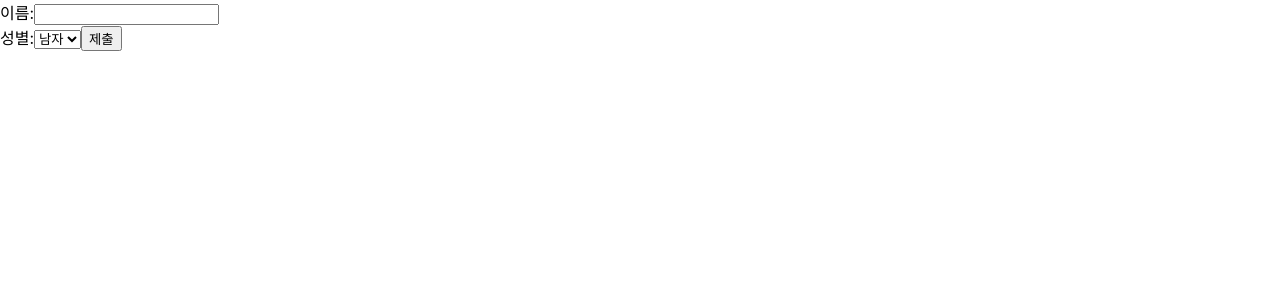
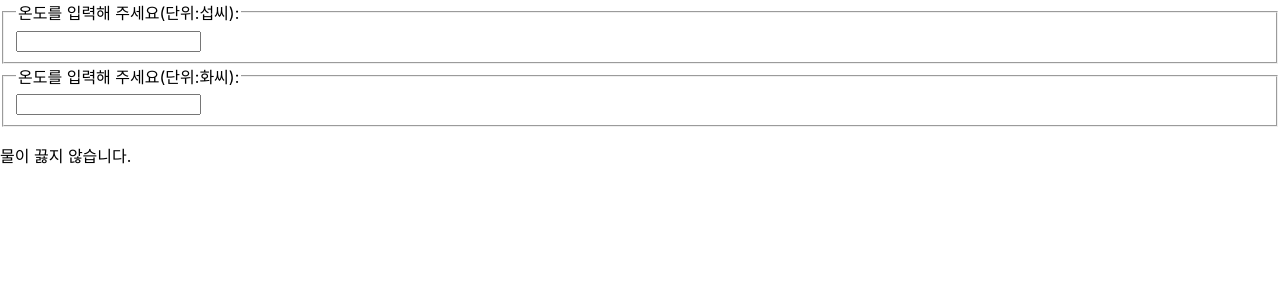
Before and after one commit to zmsejddl/--------2, a React (Create React App) app in the folder my-app/: page / in a window 1280 px wide. Shown: the top 300 px of the page. Built offline with nearby package versions, Linux system fonts and the light colour scheme.

Commit message:
Calculator 컴포넌트 만들기

```diff
--- /dev/null
+++ b/my-app/src/chapter_12/Calculator.jsx
@@ -0,0 +1,65 @@
+import React, { useState } from "react";
+import TemperatureInput from "./TemperatureInput";
+
+function BoilingVerdict(props) {
+  if (props.celsius >= 100) {
+    return <p>물이 끓습니다.</p>;
+  }
+  return <p>물이 끓지 않습니다.</p>;
+}
+
+function toCelsius(fahrenheit) {
+  return ((fahrenheit - 32) * 5) / 9;
+}
+
+function toFahrenheit(celsius) {
+  return (celsius * 9) / 5 + 32;
+}
+
+function tryConvert(temperature, convert) {
+  const input = parseFloat(temperature);
+  if (Number.isNaN(input)) {
+    return "";
+  }
+  const output = convert(input);
+  const rounded = Math.round(output * 1000) / 1000;
+  return rounded.toString();
+}
+
+function Calculator(props) {
+  const [temperature, setTemperature] = useState("");
+  const [scale, setScale] = useState("c");
+
+  const handleCelsiusChange = (temperature) => {
+    setTemperature(temperature);
+    setScale("c");
+  };
+
+  const handleFahrenheitChange = (temperature) => {
+    setTemperature(temperature);
+    setScale("f");
+  };
+
+  const celsius =
+    scale === "f" ? tryConvert(temperature, toCelsius) : temperature;
+  const fahrenheit =
+    scale === "c" ? tryConvert(temperature, toFahrenheit) : temperature;
+
+  return (
+    <div>
+      <TemperatureInput
+        scale="c"
+        temperature={celsius}
+        onTemperatureChange={handleCelsiusChange}
+      />
+      <TemperatureInput
+        scale="f"
+        temperature={fahrenheit}
+        onTemperatureChange={handleFahrenheitChange}
+      />
+      <BoilingVerdict celsius={parseFloat(celsius)} />
+    </div>
+  );
+}
+
+export default Calculator;
--- a/my-app/src/index.js
+++ b/my-app/src/index.js
@@ -13,11 +13,12 @@
 import LandingPage from "./chapter_09/LandingPage";
 import AttendanceBook from "./chapter_10/AttendanceBook";
 import SignUp from "./chapter_11/SignUp";
+import Calculator from "./chapter_12/Calculator";
 
 const root = ReactDOM.createRoot(document.getElementById("root"));
 root.render(
   <React.StrictMode>
-    <SignUp />
+    <Calculator />
   </React.StrictMode>
 );
 
```
